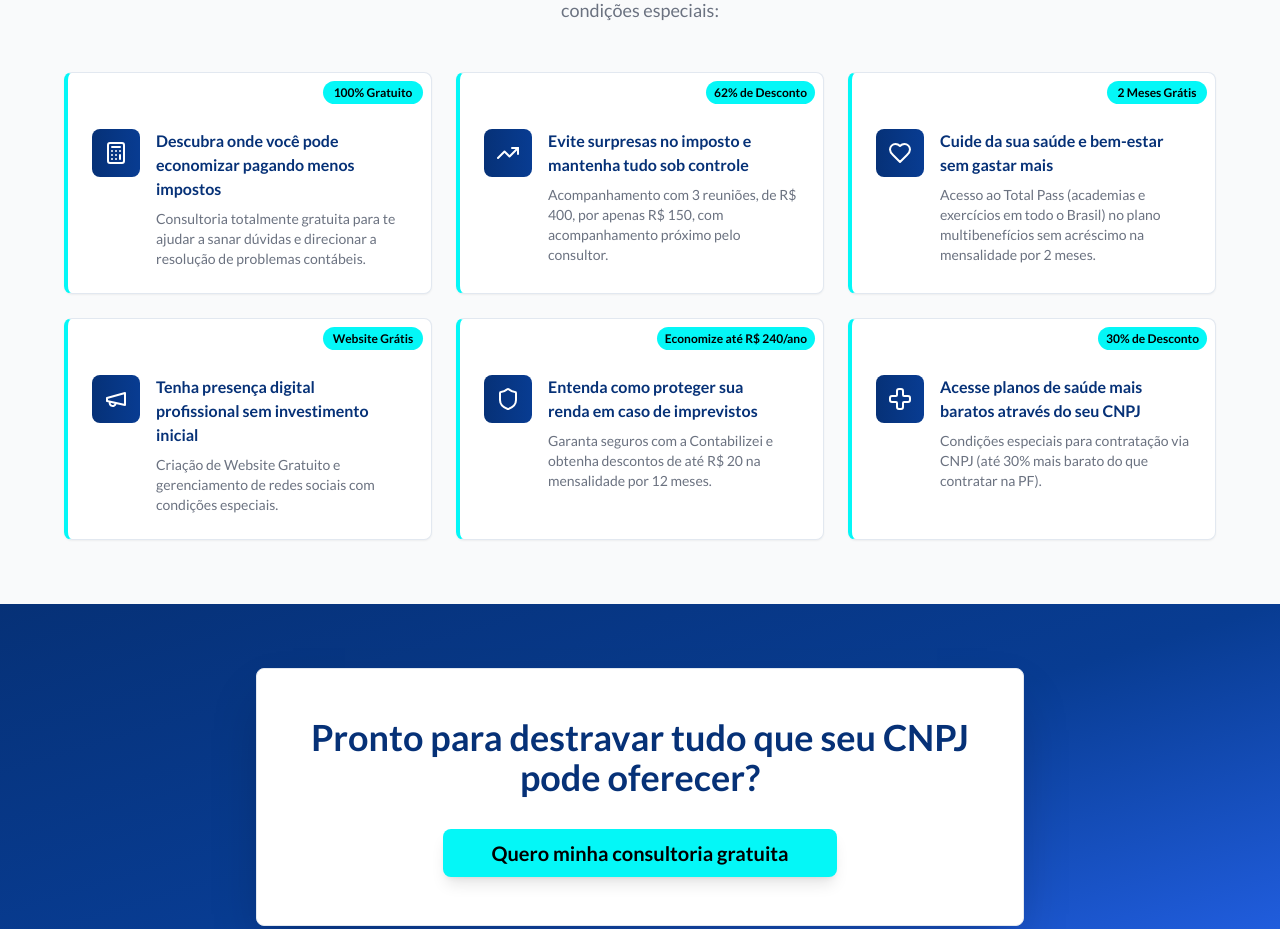
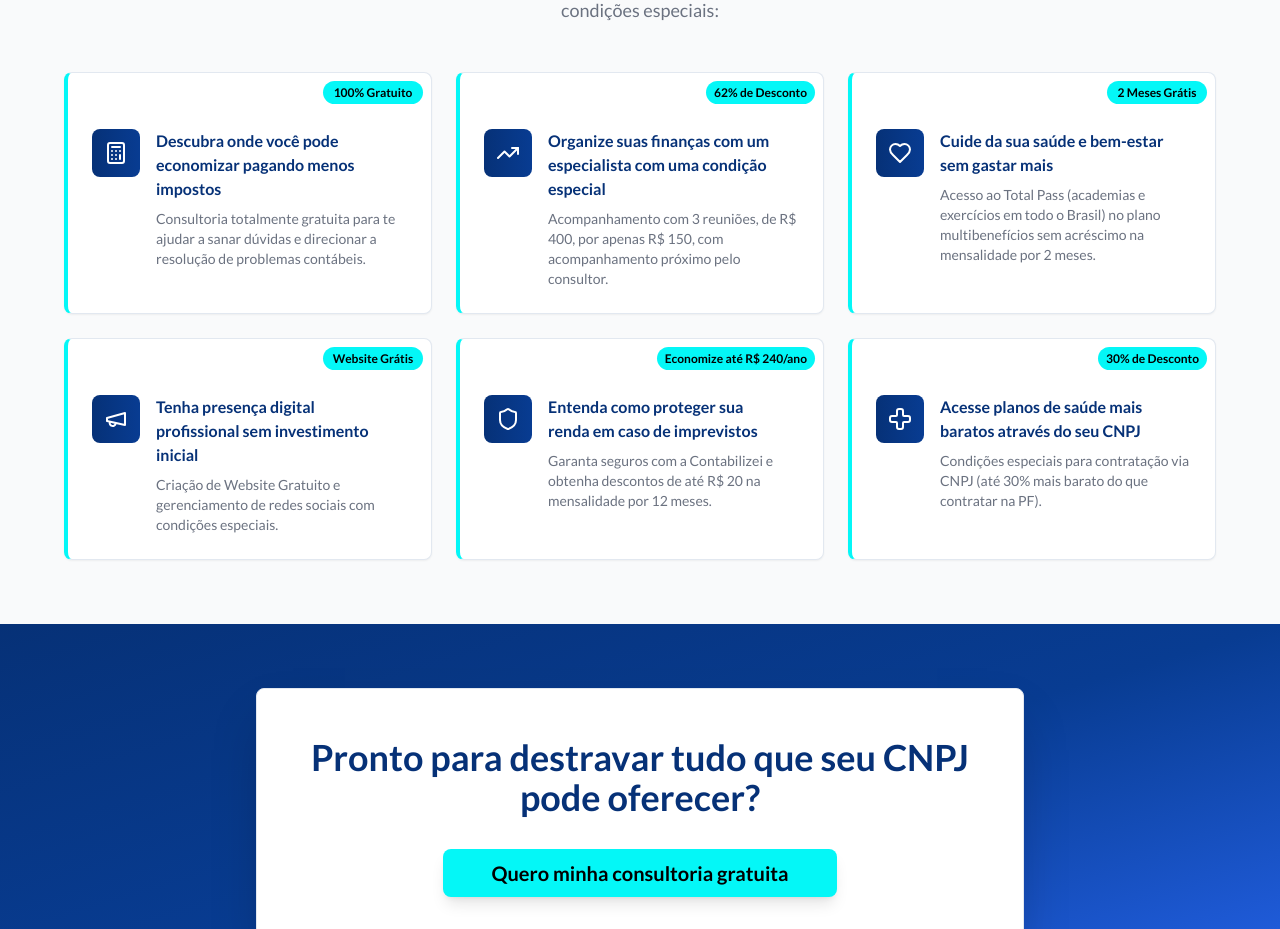
Before and after one commit to Caiobborges034/contabilizei-boost-landing, a React (Vite) app: page / in a window 1280 px wide. Shown: the part 880-1809 px from the top of the page. Built offline with nearby package versions, Linux system fonts and the light colour scheme.

Commit message:
Fix: Update benefit card description
Replaced the description text in the benefits section.

```diff
--- a/src/components/BenefitsSection.tsx
+++ b/src/components/BenefitsSection.tsx
@@ -17,7 +17,7 @@ const BenefitsSection = () => {
     },
     {
       icon: TrendingUp,
-      title: "Evite surpresas no imposto e mantenha tudo sob controle",
+      title: "Organize suas finanças com um especialista com uma condição especial",
       description: "Acompanhamento com 3 reuniões, de R$ 400, por apenas R$ 150, com acompanhamento próximo pelo consultor.",
       highlight: "62% de Desconto",
       type: "organizacao-financeira"
```
